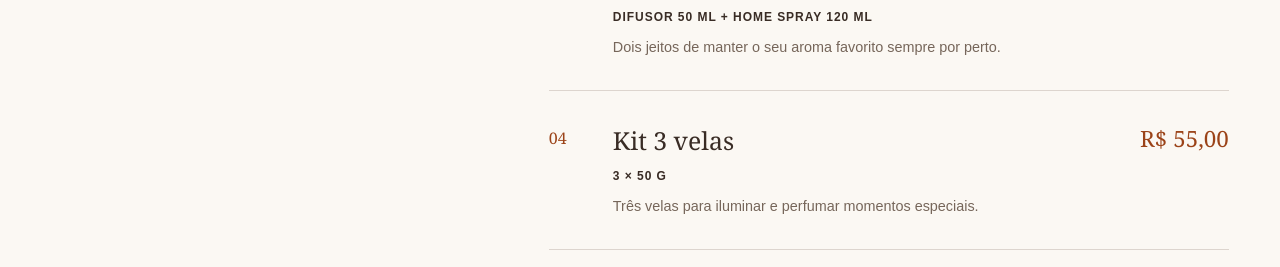
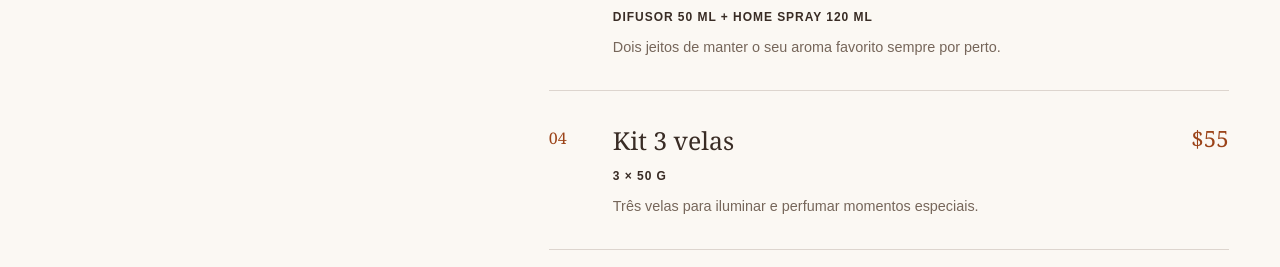
Before and after one commit to rogupoletti/galene-site, a Next.js app: page / in a window 1280 px wide. Shown: the part 3180-3447 px from the top of the page. Built offline with nearby package versions, Linux system fonts and the light colour scheme.

Commit message:
Adjust three-candle kit price

```diff
--- a/src/content/site.ts
+++ b/src/content/site.ts
@@ -87,7 +87,7 @@ export const kits: Product[] = [
   {
     name: "Kit 3 velas",
     size: "3 × 50 g",
-    price: "R$ 55,00",
+    price: "$55",
     note: "Três velas para iluminar e perfumar momentos especiais.",
   },
 ];
```
Also changed, not shown: 1 other file (tests, documents, lock files or other folders).
